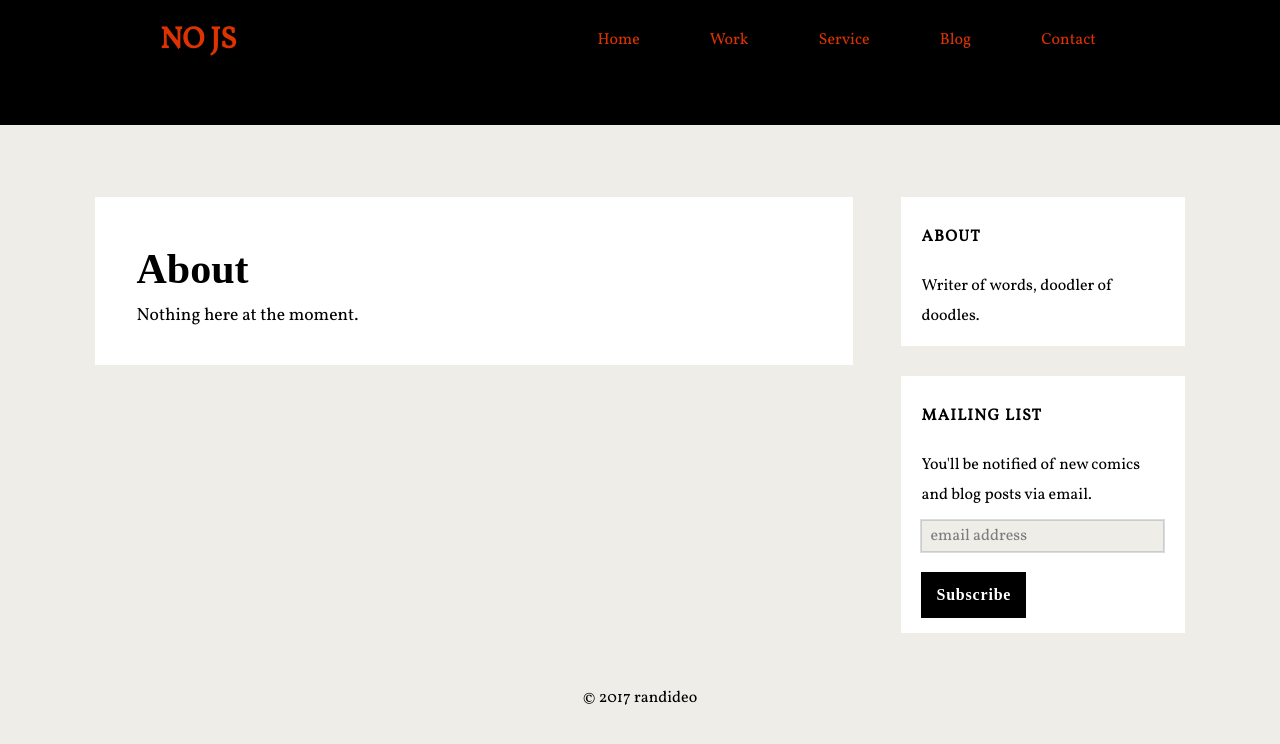
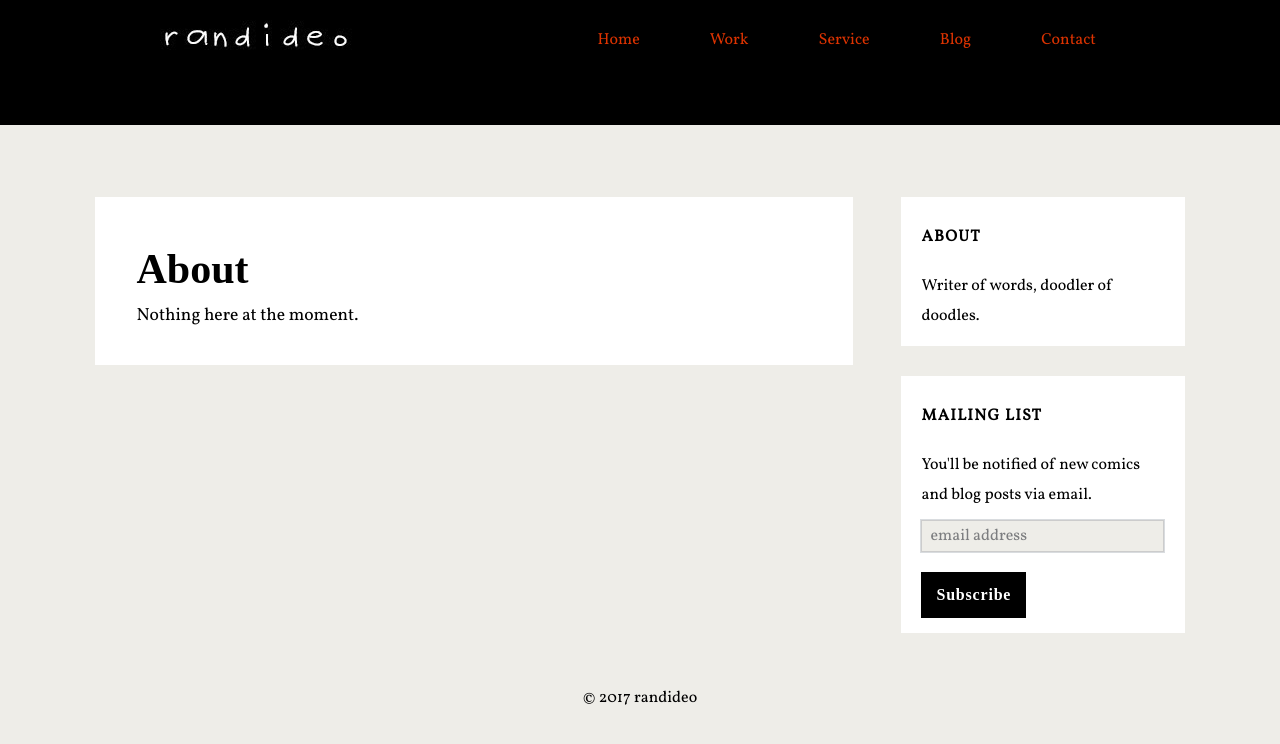
Before and after one commit to randideo/randideo.github.io, a Jekyll site: the page built from about.html, in a window 1280 px wide. Shown: the top 744 px of the page. Built offline with Jekyll 4.4.1, drawn with Linux system fonts in a browser that asks for light colours; nearby versions of some CDN libraries; some web fonts are replaced; comment, search, counter and statistics services are not loaded.

Commit message:
Update header.html

```diff
--- a/_includes/header.html
+++ b/_includes/header.html
@@ -177,7 +177,9 @@
  <header>
   <div class="inner">
     <nav>
-      <a href="#" class="logo">NO JS</a>
+      <a href='http://randideo.com/backup' style='display: block'>
+<img alt='randideo' class='site-title' height='30px; ' id='Header1_ ' src='https://randideo.com/imgs/randideo_logo.jpg' style='display: block;padding-left:0px;padding-top:0px;' width='200px; '/>
+</a>
       <input type="checkbox" id="nav" /><label for="nav"></label>
       <ul>
         <li><a href="#">Home</a></li>
```
